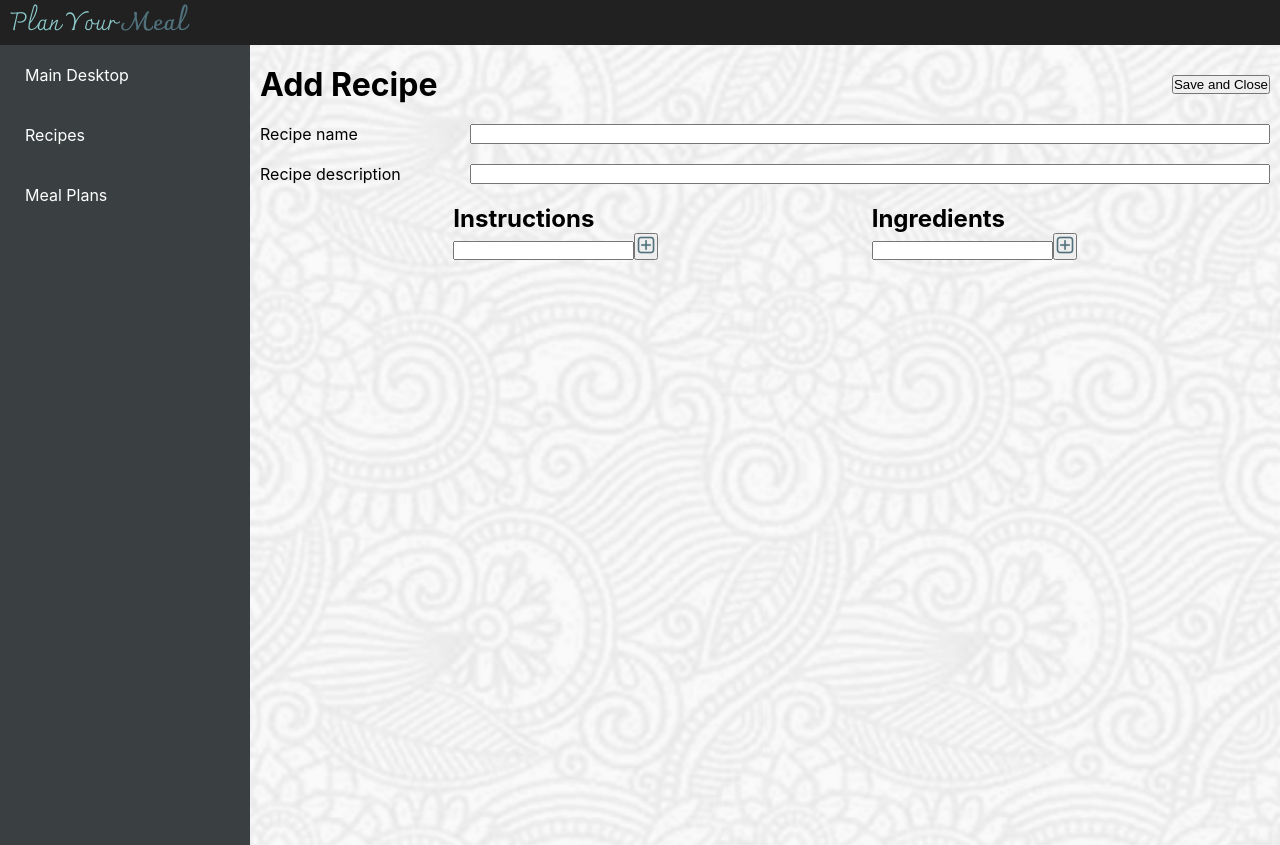
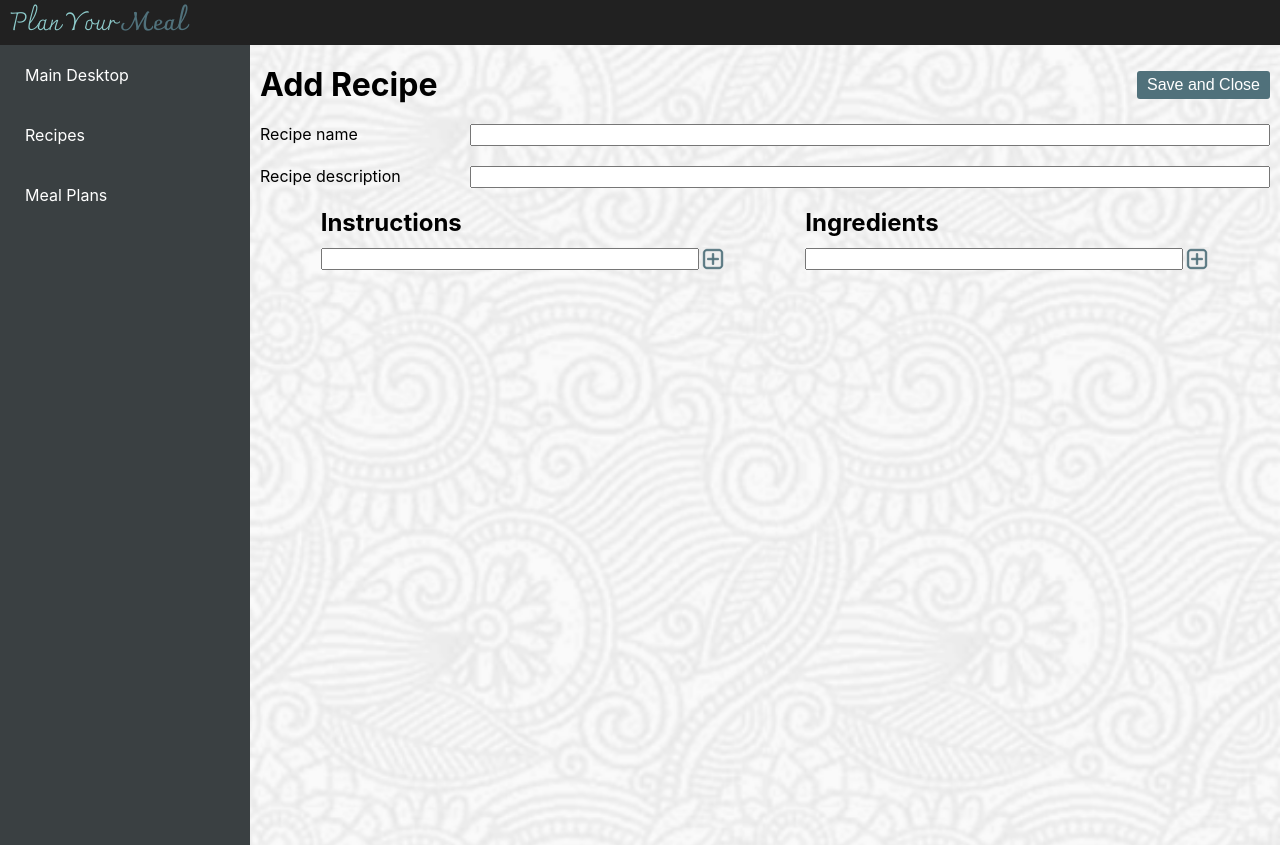
Before and after one commit to karolina-rachuta/plan-your-meal, a React (Create React App) app: page /app in a window 1280 px wide. Both pictures are taken after a click on the button "add recipe". Built offline with nearby package versions, Linux system fonts and the light colour scheme.

Commit message:
adding style for button, icon, bottom part of add recipe

```diff
--- a/src/App.scss
+++ b/src/App.scss
@@ -32,5 +32,34 @@ html {
 }
 
 .icon {
-    width: 20px;
+    width: 24px;
+
+    &--small {
+        width: 16px;
+        height: 16px;
+        margin-left: 5px;
+    }
 }
+
+
+.btn {
+    background-color: $second-color;
+    padding: 5px 10px;
+    border-radius: 3px;
+    border: none;
+    color: #fff;
+    font-size: 16px;
+    cursor: pointer;
+}
+
+.icon__container {
+    padding: 0;
+    display: flex;
+    align-items: center;
+    justify-content: center;
+    border: none;
+}
+
+input {
+    font-size: 16px;
+}
--- a/src/components/app/MainDesktop.jsx
+++ b/src/components/app/MainDesktop.jsx
@@ -101,8 +101,12 @@ function MainDesktop({ handleScreenChange }) {
                             ))}
                         </div>
                         <div className="maindesktop-navigation">
-                            <button onClick={handlePrev}>Prev</button>
-                            <button onClick={handleNext}>Next</button>
+                            <button onClick={handlePrev} className="btn">
+                                Prev
+                            </button>
+                            <button onClick={handleNext} className="btn">
+                                Next
+                            </button>
                         </div>
                     </>
                 )}
--- a/src/components/app/NewRecipe.jsx
+++ b/src/components/app/NewRecipe.jsx
@@ -96,7 +96,9 @@ function NewRecipe({ handleScreenChange }) {
         <div className="maindesktop__container add__container">
             <div className="add__title">
                 <h1>Add Recipe</h1>
-                <button onClick={handleSavingRecipe}>Save and Close</button>
+                <button onClick={handleSavingRecipe} className="btn">
+                    Save and Close
+                </button>
             </div>
             <div className="add__top">
                 <div className="add__row">
@@ -133,8 +135,8 @@ function NewRecipe({ handleScreenChange }) {
             </div>
             <div className="add__bottom">
                 <div className="add__col">
-                    <h2>Instructions</h2>
-                    <div>
+                    <h2 className="add__hdl">Instructions</h2>
+                    <div className="input__row">
                         <input
                             type="text"
                             value={newInstruction}
@@ -147,7 +149,10 @@ function NewRecipe({ handleScreenChange }) {
                                 }
                             }}
                         />
-                        <button onClick={handleAddingInstruction}>
+                        <button
+                            onClick={handleAddingInstruction}
+                            className="icon__container"
+                        >
                             <img src={Add} alt="" className="icon" />
                         </button>
                     </div>
@@ -159,7 +164,7 @@ function NewRecipe({ handleScreenChange }) {
                                     <img
                                         src={Edit}
                                         alt=""
-                                        className="icon"
+                                        className="icon icon--small"
                                         onClick={() =>
                                             handleEditInstruction(index)
                                         }
@@ -167,7 +172,7 @@ function NewRecipe({ handleScreenChange }) {
                                     <img
                                         src={TrashCan}
                                         alt=""
-                                        className="icon"
+                                        className="icon icon--small"
                                         onClick={() =>
                                             handleDeletingInstruction(index)
                                         }
@@ -178,8 +183,8 @@ function NewRecipe({ handleScreenChange }) {
                     </div>
                 </div>
                 <div className="add__col">
-                    <h2>Ingredients</h2>
-                    <div>
+                    <h2 className="add__hdl">Ingredients</h2>
+                    <div className="input__row">
                         <input
                             type="text"
                             value={newIngredient}
@@ -192,7 +197,10 @@ function NewRecipe({ handleScreenChange }) {
                                 }
                             }}
                         />
-                        <button onClick={handleAddingIngredient}>
+                        <button
+                            onClick={handleAddingIngredient}
+                            className="icon__container "
+                        >
                             <img src={Add} alt="" className="icon" />
                         </button>
                     </div>
@@ -204,7 +212,7 @@ function NewRecipe({ handleScreenChange }) {
                                     <img
                                         src={Edit}
                                         alt=""
-                                        className="icon"
+                                        className="icon icon--small"
                                         onClick={() =>
                                             handleEditIngredient(index)
                                         }
@@ -212,7 +220,7 @@ function NewRecipe({ handleScreenChange }) {
                                     <img
                                         src={TrashCan}
                                         alt=""
-                                        className="icon"
+                                        className="icon icon--small"
                                         onClick={() =>
                                             handleDeletingIngredient(index)
                                         }
--- a/src/components/app/NewSchedule.jsx
+++ b/src/components/app/NewSchedule.jsx
@@ -85,7 +85,9 @@ function NewSchedule({ handleScreenChange }) {
         <div className="maindesktop__container add__container">
             <div className="add__title">
                 <h1>New meal plan</h1>
-                <button onClick={handleSaveMealPlan}>Save and close</button>
+                <button onClick={handleSaveMealPlan} className="btn">
+                    Save and close
+                </button>
             </div>
             <div className="add__top">
                 <div className="add__row">
--- a/src/styles/components/app/add_new.scss
+++ b/src/styles/components/app/add_new.scss
@@ -38,9 +38,41 @@
         display: flex;
         width: 100%;
         gap: 20px;
-        align-items: center;
+        align-items: start;
         justify-content: space-evenly;
+        height: 100vh;
+
+        .add__col {
+            width: 40%;
+
+            .input__row {
+                display: flex;
+                align-items: center;
+                gap: 2px;
+                width: 100%;
+                margin-top: 10px;
+
+                input {
+                    width: 100%;
+                }
+            }
+
+            ol {
+                width: 100%;
+                text-align: justify;
+                list-style-position: inside;
+
+                li {
+                    margin-top: 5px;
+                }
+            }
+
+        }
+
+
     }
+
+
 
     .add__bottom--col {
         display: flex;
@@ -60,7 +92,9 @@
                 width: 100%;
             }
 
+
         }
+
     }
 
     .maindesktop-navigation {
```
